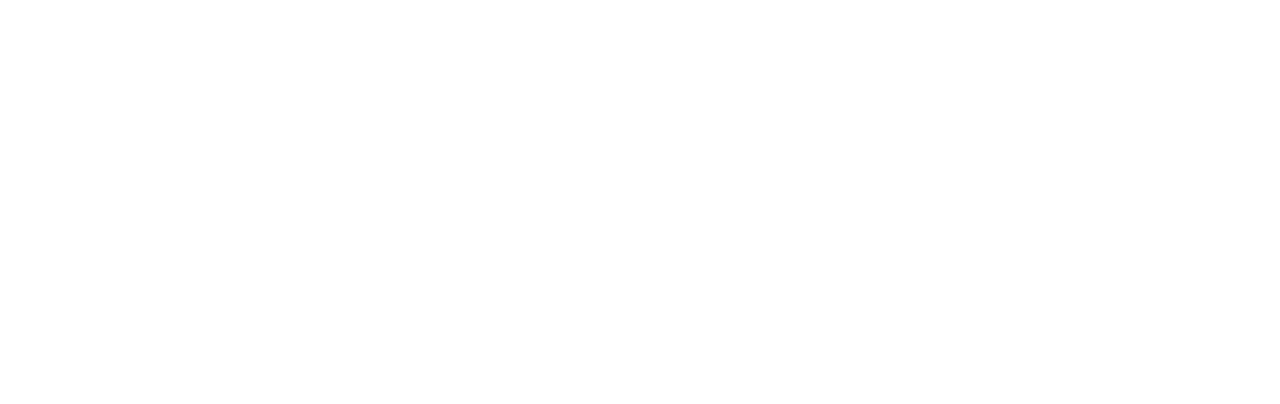
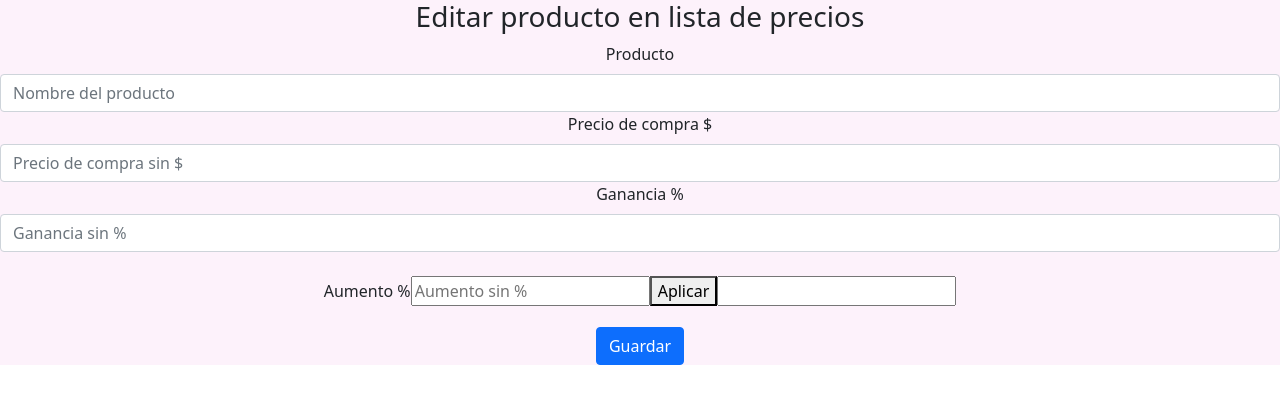
Before and after one commit to MauriDiPietro/PoS-mongo, a React (Create React App) app in the folder frontend/: page /edit/1 in a window 1280 px wide. Before the commit this address had no page. Shown: the top 404 px of the page. Built offline with nearby package versions, Linux system fonts and the light colour scheme; no server answers.

Commit message:
lista de precios-ok

```diff
--- a/frontend/src/App.js
+++ b/frontend/src/App.js
@@ -2,7 +2,10 @@
 import './App.css';
 import Home from './components/Home/Home';
 import OldSales from './components/OldSales/OldSales.js'
+import { SaveProduct } from './components/SaveProduct.js/SaveProduct';
+import {ListOfPrice} from './components/ListOfPrice/ListOfPrice';
 import {BrowserRouter, Route, Routes} from 'react-router-dom';
+import { EditProduct } from './components/EditProduct/EditProduct';
 // import io from 'socket.io-client'
 
 // const socket = io.connect('http://localhost:8080/sales')
@@ -14,6 +17,9 @@ function App() {
         <Routes>
             <Route exact path='/' element={<Home />} />
             <Route path='/oldsales' element={<OldSales />} />
+            <Route path='/saveproduct' element={<SaveProduct />} />
+            <Route path='/list' element={<ListOfPrice />} />
+            <Route path='/edit/:id' element={<EditProduct />} />
         </Routes>
       </BrowserRouter>
 
--- /dev/null
+++ b/frontend/src/components/EditProduct/EditProduct.js
@@ -0,0 +1,113 @@
+import React, {useState, useEffect} from 'react'
+import { useNavigate, useParams } from 'react-router-dom';
+import axios from 'axios'
+
+export const EditProduct = () => {
+
+    const [name, setName] = useState('')
+    const [priceOfBuy, setPriceOfBuy] = useState('')
+    const [priceOfSale, setPriceOfSale] = useState('')
+    const [increment, setIncrement] = useState('')
+    const [gain, setGain] = useState('')
+    const [dateIncr, setDateIncr] = useState('')
+
+    const fechaCompleta = new Date()
+    const mes = fechaCompleta.getMonth()+1
+    const año = fechaCompleta.getFullYear()
+    const dia = fechaCompleta.getDate()
+    const fechaActual = (`${dia}-${mes}-${año}`)
+
+const {id} = useParams();
+
+const navigate = useNavigate();
+
+const URI= 'http://localhost:8080/products/'
+
+    const update = async (e) => {
+        e.preventDefault();
+
+        // let a = `${priceOfBuy}` * `${gain}`
+        // let b = a/100
+        // setPriceOfSale(b + Number(`${priceOfBuy}`))
+
+        // let c = `${priceOfSale}` * `${increment}`
+        // let d = c/100
+        // setPriceOfSale(d + Number(`${priceOfSale}`))
+
+        await axios.put(URI+id, {name, priceOfBuy, priceOfSale, increment, gain, dateIncr});
+        // console.log(name, priceOfBuy, priceOfSale, increment, gain)
+        alert('producto guardado!')
+        navigate('/list');
+    }
+
+    const getProductById = async () => {
+        const res = await axios
+                                .get(URI + id)
+        setName(res.data.name)
+        setPriceOfBuy(res.data.priceOfBuy)
+        setPriceOfSale(res.data.priceOfSale)
+        setIncrement(res.data.increment)
+        setGain(res.data.gain)
+        setDateIncr(res.data.dateIncr)
+    }
+
+    useEffect(() => {
+        getProductById()
+    }, [])
+
+    const aplicarAumento = ()=>{
+        let c = `${priceOfSale}` * `${increment}`
+        let d = c/100
+        setPriceOfSale(d + Number(`${priceOfSale}`))
+        console.log('precio + aumento', priceOfSale)
+        setDateIncr(`${fechaActual}`)
+    }
+
+  return (
+
+    <div>
+    {/* <Navbar1 /> */}
+        <h3>Editar producto en lista de precios</h3>
+        <form onSubmit={update}>
+            <div className='mb-3'>
+                <label className='form-label'>Producto</label>
+                <input
+                    value={name}
+                    onChange={(e)=>setName(e.target.value)}
+                    type= 'text'
+                    className='form-control'
+                    placeholder='Nombre del producto'
+                />
+                 <label className='form-label'>Precio de compra $</label>
+                <input
+                    value={priceOfBuy}
+                    onChange={(e)=>setPriceOfBuy(e.target.value)}
+                    type= 'number'
+                    className='form-control'
+                    placeholder='Precio de compra sin $'
+                />
+                 <label className='form-label'>Ganancia %</label>
+                <input
+                    value={gain}
+                    onChange={(e)=>setGain(e.target.value)}
+                    type= 'number'
+                    className='form-control'
+                    placeholder='Ganancia sin %'
+                />
+                <br></br>
+                <label className='form-label'>Aumento %</label>
+                <input
+                    type='number'
+                    value={increment}
+                    placeholder='Aumento sin %'
+                    onChange={e=>setIncrement(e.target.value)}
+                />
+                <button onClick={aplicarAumento}>Aplicar</button>
+
+               <input placeholder={priceOfSale} />
+            </div>
+            <button type='submit' className='btn btn-primary'>Guardar</button>
+        </form>
+</div>
+  )
+}
--- a/frontend/src/components/Home/Home.js
+++ b/frontend/src/components/Home/Home.js
@@ -94,7 +94,7 @@ const Home = () => {
                       <th>Condición</th>
                   </tr>
               </thead>
-              <tbody>
+              			<tbody>
                            {
                             salesList ? salesList.map((i)=>(
                                    <tr key={i.id}>
--- /dev/null
+++ b/frontend/src/components/ListOfPrice/ListOfPrice.js
@@ -0,0 +1,63 @@
+import React, {useState, useEffect} from 'react'
+import {Link} from 'react-router-dom'
+import axios from 'axios'
+import Table from 'react-bootstrap/Table'
+import {AiFillEdit, AiFillDelete} from 'react-icons/ai'
+
+export const ListOfPrice = () => {
+
+const [list, setList] = useState([])
+
+const URI = 'http://localhost:8080/products/'
+
+const getProducts = async() => {
+    const products = await axios.get(URI)
+    setList(products.data)
+}
+
+const deleteProduct = async(_id)=>{
+    await axios.delete(`${URI}${_id}`)
+    getProducts()
+}
+
+useEffect(() => {
+    getProducts()
+}, [])
+
+  return (
+    <div>
+          <Table striped bordered hover size="sm">
+              <thead>
+                  <tr>
+                      {/* <th>#</th> */}
+                      <th>Producto</th>
+                      <th>Precio de compra</th>
+                      <th>Ganancia</th>
+                      <th>Aumento</th>
+                      <th>Fecha último aumento</th>
+                      <th>Precio de venta</th>
+                      <th>Editar/Eliminar</th>
+                  </tr>
+              </thead>
+              			<tbody>
+                           {
+                            list ? list.map((i)=>(
+                                   <tr key={i._id}>
+                                   <td>{i.name}</td>
+                                   <td>${i.priceOfBuy}</td>
+                                   <td>{i.gain}%</td>
+                                   <td>{i.increment}%</td>
+                                   <td>{i.dateIncr}</td>
+                                   <td>${i.priceOfSale}</td>
+                                    <td>
+                                       <Link to={`/edit/${i._id}`} className='btn btn-info'><AiFillEdit /></Link>
+                                       <button onClick={()=>deleteProduct(i._id)} className='btn btn-danger' ><AiFillDelete /></button>
+                                   </td>
+                               </tr>
+                           )) : null
+                           }
+                        </tbody>
+          </Table>
+    </div>
+  )
+}
--- /dev/null
+++ b/frontend/src/components/SaveProduct.js/SaveProduct.js
@@ -0,0 +1,89 @@
+import React, {useState, useEffect} from 'react'
+import { useNavigate } from 'react-router-dom';
+import axios from 'axios'
+
+export const SaveProduct = () => {
+
+    const [name, setName] = useState('')
+    const [priceOfBuy, setPriceOfBuy] = useState('')
+    const [priceOfSale, setPriceOfSale] = useState('')
+    const [increment, setIncrement] = useState('')
+    const [gain, setGain] = useState('')
+
+const navigate = useNavigate();
+
+const URI= 'http://localhost:8080/products'
+
+    const save = async (e) => {
+        e.preventDefault();
+
+        // let a = `${priceOfBuy}` * `${gain}`
+        // let b = a/100
+        // console.log('aca', b + Number(`${priceOfBuy}`))
+        // setPriceOfSale(b + Number(`${priceOfBuy}`))
+// console.log('price', priceOfSale)
+        // let c = `${priceOfSale}` * `${increment}`
+        // let d = c/100
+        // setPriceOfSale(d + Number(`${priceOfSale}`))
+
+        await axios.post(URI, {name, priceOfBuy, priceOfSale, increment, gain});
+        console.log(name, priceOfBuy, priceOfSale, increment, gain)
+        alert('producto guardado!')
+        // navigate('/list');
+    }
+
+    const aplicarGanancia = ()=>{
+        let a = `${priceOfBuy}` * `${gain}`
+        let b = a/100
+        setPriceOfSale(b + Number(`${priceOfBuy}`))
+        console.log('precio + ganancia', priceOfSale)
+    }
+
+  return (
+
+    <div>
+    {/* <Navbar1 /> */}
+        <h3>Guardar producto en lista de precios</h3>
+        <form onSubmit={save}>
+            <div className='mb-3'>
+                <label className='form-label'>Producto</label>
+                <input
+                    value={name}
+                    onChange={(e)=>setName(e.target.value)}
+                    type= 'text'
+                    className='form-control'
+                    placeholder='Nombre del producto'
+                />
+                 <label className='form-label'>Precio de compra</label>
+                <input
+                    value={priceOfBuy}
+                    onChange={(e)=>setPriceOfBuy(e.target.value)}
+                    type= 'number'
+                    className='form-control'
+                    placeholder='Precio de compra sin $'
+                />
+                 <label className='form-label'>Ganancia</label>
+                <input
+                    value={gain}
+                    onChange={(e)=>setGain(e.target.value)}
+                    type= 'number'
+                    className='form-control'
+                    placeholder='Ganancia sin %'
+                />
+                <br></br>
+                {/* <label className='form-label'>Aumento</label>
+                <input
+                    type='number'
+                    value={increment}
+                    placeholder='Aumento sin %'
+                    onChange={e=>setIncrement(e.target.value)}
+                /> */}
+
+
+            </div>
+            <button type='submit' className='btn btn-primary'>Guardar</button>
+        </form>
+                <button onClick={aplicarGanancia}>Aplicar Ganancia</button>
+</div>
+  )
+}
```
Also changed, not shown: 2 other files (tests, documents, lock files or other folders).
